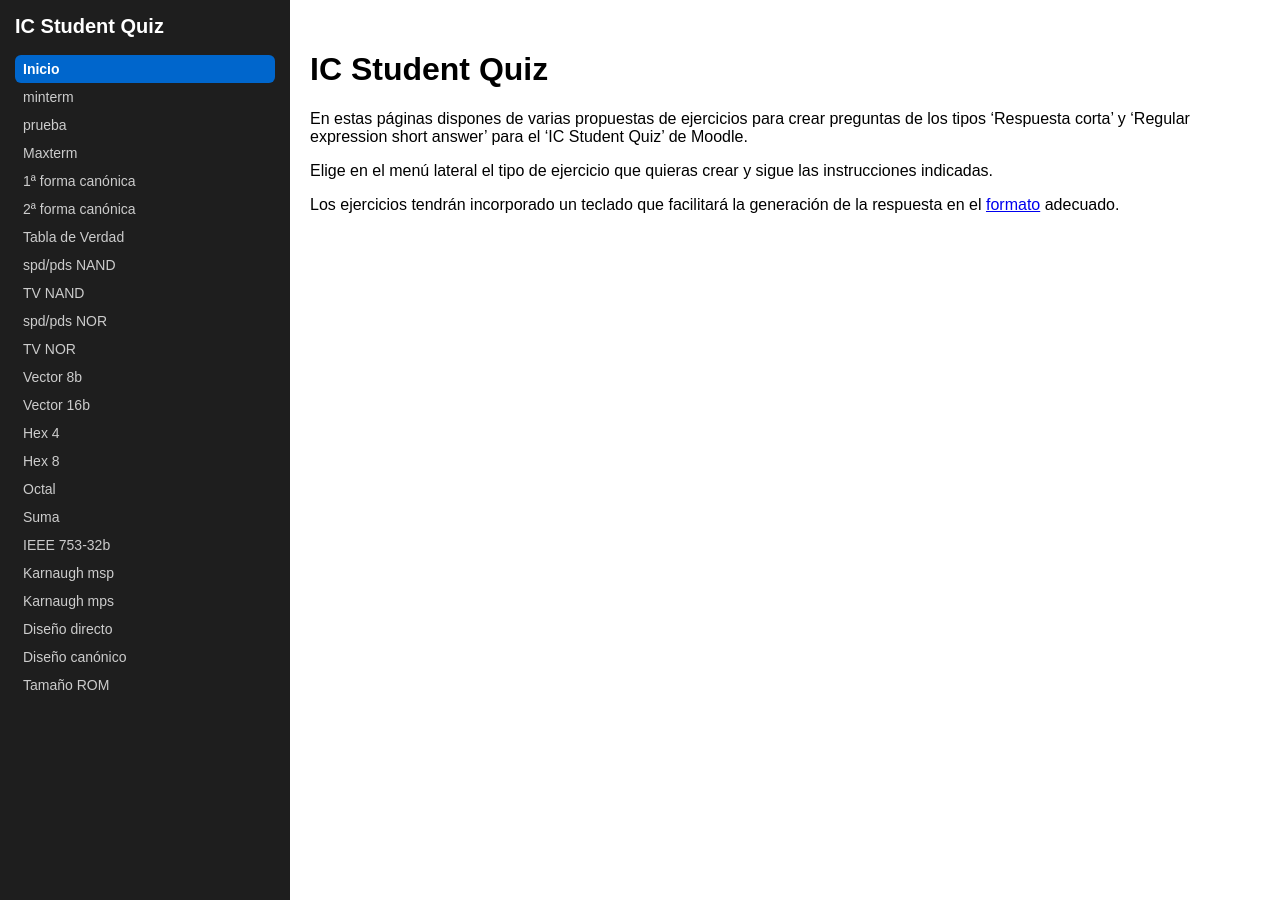
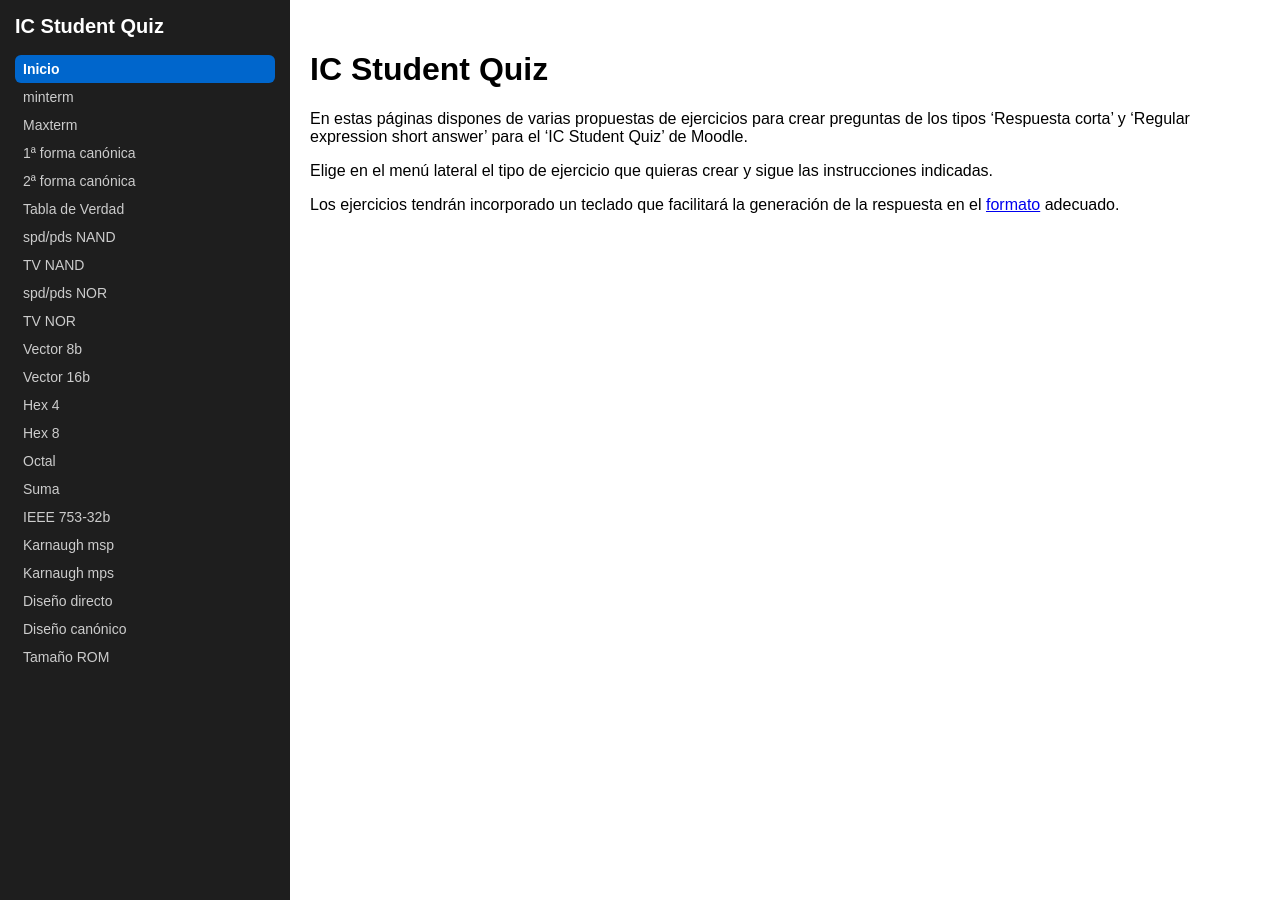
Before and after one commit to mglfcn/ic-student-quiz, a Jekyll site: the page built from index.md, in a window 1280 px wide. Built offline with Jekyll 4.4.1, drawn with Linux system fonts in a browser that asks for light colours.

Commit message:
Update default.html

```diff
--- a/_layouts/default.html
+++ b/_layouts/default.html
@@ -65,7 +65,6 @@
   <a href="{{ '/' | relative_url }}" class="{% if page.url == '/' %}active{% endif %}">Inicio</a>
 
   <a href="{{ '/minterm.html' | relative_url }}" class="{% if page.url contains 'minterm' %}active{% endif %}">minterm</a>
-  <a href="{{ '/prueba.html' | relative_url }}" class="{% if page.url contains 'prueba' %}active{% endif %}">prueba</a>
   <a href="{{ '/maxterm.html' | relative_url }}" class="{% if page.url contains 'maxterm' %}active{% endif %}">Maxterm</a>
   <a href="{{ '/forma1.html' | relative_url }}" class="{% if page.url contains 'forma1' %}active{% endif %}">1ª forma canónica</a>
   <a href="{{ '/forma2.html' | relative_url }}" class="{% if page.url contains 'forma2' %}active{% endif %}">2ª forma canónica</a>
```
